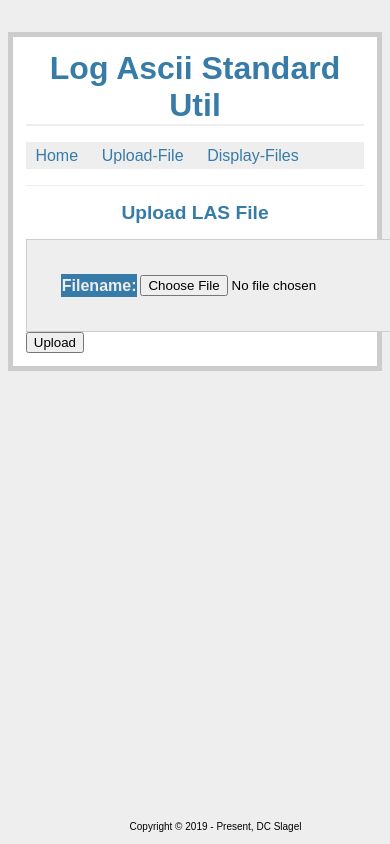
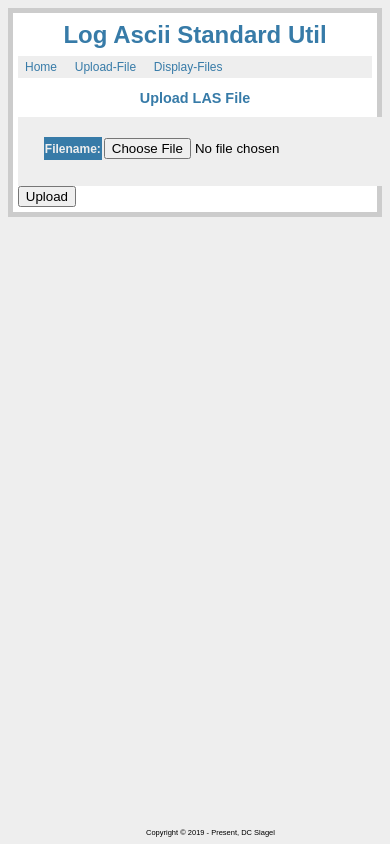
Before and after one commit to dcslagel/las-util-django, a Django app: page /upload/ in a window 390 px wide. Run offline with Django 3.2, Linux system fonts and the light colour scheme.

Commit message:
Improve overall style.css responsiveness

```diff
--- a/src/las_util/static/las_util/style.css
+++ b/src/las_util/static/las_util/style.css
@@ -1,10 +1,33 @@
 :root {
-  font-size: 1em;
+  font-size: 0.75em;
+}
+
+@media (min-width: 800px) {
+  :root {
+    font-size: 0.875em;
+  }
+}
+
+@media (min-width: 1200px) {
+  :root {
+    font-size: 1em;
+  }
+}
+
+@media (min-width: 1400px) {
+  :root {
+    font-size: 1.5em;
+  }
 }
 
 body {
   font-family: sans-serif;
   background: #eee;
+}
+
+header {
+  margin-top: .25em;
+  margin-bottom: .6em;
 }
 
 nav a {
@@ -20,10 +43,6 @@ h1, h2, h3, h4 {
   text-align: center;
 }
 
-h1 {
-  border-bottom: 2px solid #eee;
-}
-
 h2 {
   font-size: 1.2em;
   padding: 0.8em;
@@ -35,25 +54,28 @@ hr {
 
 footer {
   width: 100%;
-  padding: 1.25em;
-  /* background-color: #1BA1E2; */
-  margin: 0 auto;
+  padding: 1em;
   text-align: center;
   font-size: 0.625em;
+  background-color: #eee;
   /* Pin footer to the bottom of the screen */
-  position: absolute;
+  position: fixed;
   bottom: 0;
 }
 
 nav {
+  margin-top: 0;
+  margin-bottom: 0;
   border-bottom: 0.1em solid #eee;
 }
 
 table {
   width: 100%;
-  padding: 1.25em;
-  border: 4px solid #ccc;
+  padding: 0;
+  border: 2px solid #ccc;
   background-color: #eee;
+  -webkit-border-horizontal-spacing: 1px;
+  -webkit-border-vertical-spacing: 1px;
 }
 
 th {
@@ -62,8 +84,10 @@ th {
   text-align: left;
 }
 
+
 /* ul and li padding and display control menu display */
 ul {
+  margin: auto;
   padding-left: 0em;
   background-color: #eee;
 }
@@ -73,38 +97,80 @@ li {
   padding: 0.3em 0.6em;
 }
 
+caption {
+  padding: 0.5em 0.4em 0.4em 0.4em;
+  border: 2px solid #ccc;
+  border-bottom: 0px solid #ccc;
+  color: white;
+  background-color: #377BA1;
+  font-size: 1.5em; /* Fallback if vw is not available */
+  font-size: 2.5vw;
+}
 
 .page {
-  margin: 2em auto;
+  margin: auto;
   /* firefox doesn't like this stmt, maybe not needed */
   /* width: 30vm; */
+  padding: 0.4em;
   border: 5px solid #ccc;
-  padding: 0.8em;
   background: white;
+  display: block;
  }
 
 .display-data tr {
   background-color: #ccc;
 }
 
-.doc-detail {
-  font-size: 0.65em;
+/* table striping */
+.display-data tr:nth-of-type(odd) {
+  background: #ddd;
 }
 
-.form {
-  margin: 0em;
-  border: 1px solid #ccc;
-  padding: 2em;
+.doc-detail {
+  font-size: 0.3em; /* Fallback if vw is not available */
+  font-size: 2vw;
 }
 
-.form-centered {
-  text-align: center;
-  margin: 0em;
+@media (min-width: 570px) {
+  .doc-detail {
+    font-size: 0.65em;
+  }
+}
+
+@media (min-width: 800px) {
+  .doc-detail {
+    font-size: .7em;
+  }
+}
+
+/* Maybe not used 2020-10-04
+.form {
+  margin: 2.5em;
+  padding: 2.5em;
   border: 1px solid #ccc;
-  padding: 2em;
 }
+*/
 
 .error {
   background: #F0D6D6;
   padding: 0.5em;
 }
+
+.uploadform {
+  margin: auto;
+  padding: 2em;
+  padding-top: 1.5em;
+  border: 1px solid #eee;
+  text-align: center;
+}
+
+.message {
+  min-height: 12.5px;
+  padding: .1em;
+  text-align: center;
+  background-color: #eee;
+}
+
+.message:after {
+  content: '\200b'; /* zero width space character */
+}
--- a/src/las_util/templates/las_util/upload.html
+++ b/src/las_util/templates/las_util/upload.html
@@ -7,7 +7,7 @@
   <h2>Upload LAS File</h2>
   <form action="#" method="post" enctype="multipart/form-data">
     {% csrf_token %}
-    <table class="form">
+    <table class="uploadform">
     {{form}}
     </table>
     <input type="submit" value="Upload" />
```
